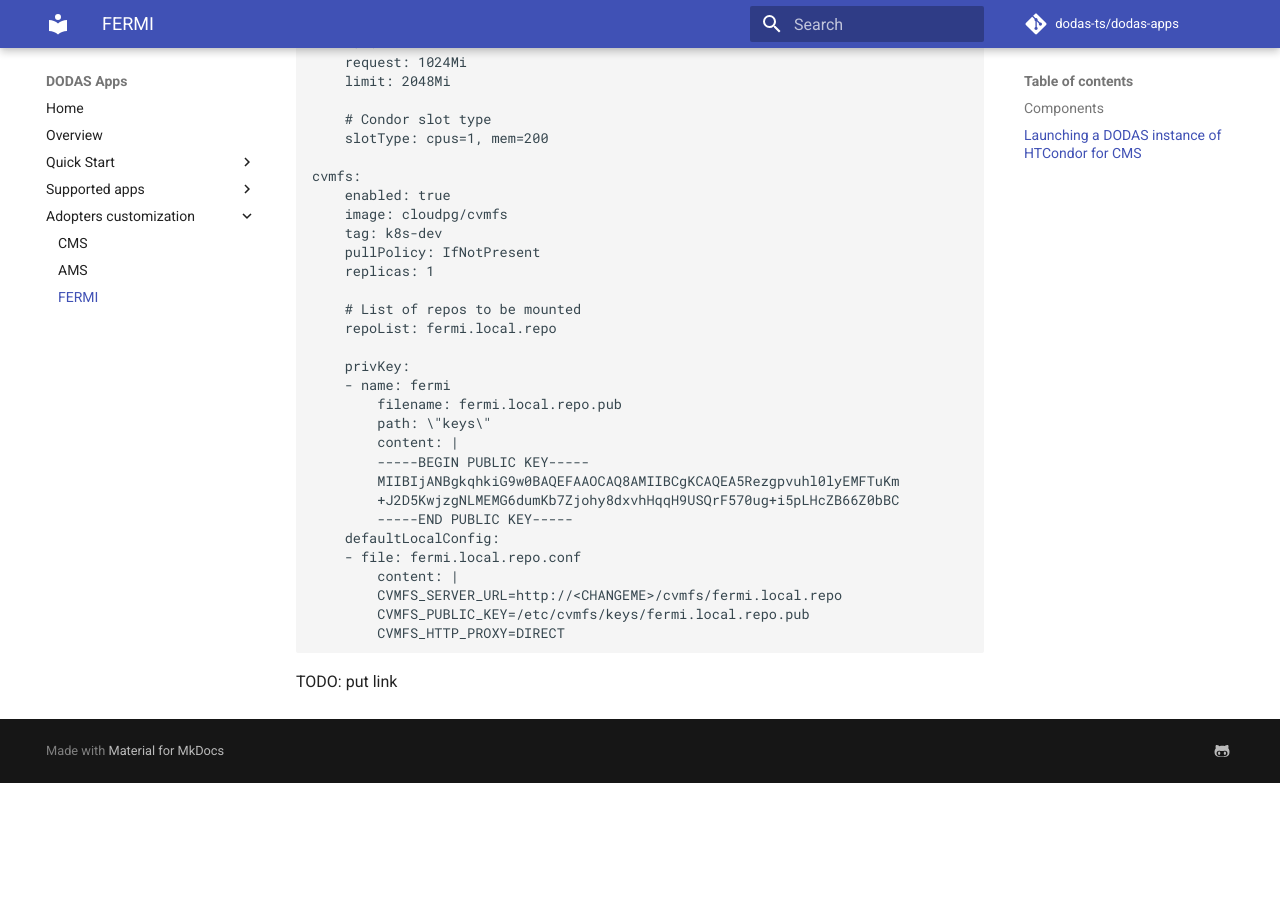
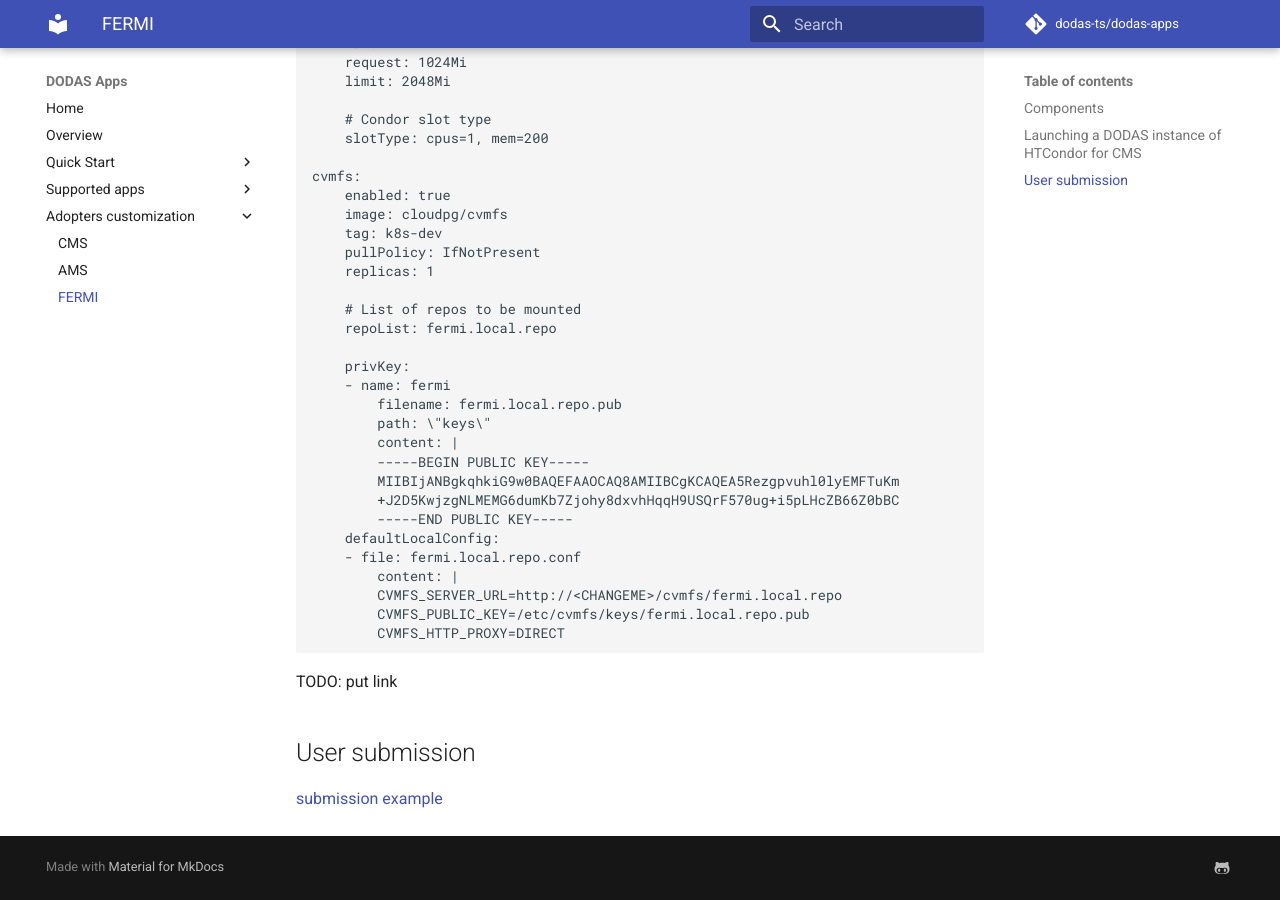
Before and after one commit to DODAS-TS/dodas-apps, an MkDocs documentation site: the page built from docs/community_fermi.md, in a window 1280 px wide and 900 px high, scrolled down 2173 px. Built offline with MkDocs 1.6.1 and Material for MkDocs 9.7.7, drawn with Linux system fonts in a browser that asks for light colours; comment, search, counter and statistics services are not loaded; before the commit the page ends 2956 px from its top, so only the background shows below that.

```diff
--- a/docs/community_fermi.md
+++ b/docs/community_fermi.md
@@ -137,3 +137,8 @@
 
 
 TODO: put link
+
+
+## User submission
+
+[submission example](https://gist.github.com/dciangot/3a280266440742982d94df8f5d26a165)
--- a/mkdocs.yml
+++ b/mkdocs.yml
@@ -30,6 +30,9 @@
     - Spark + Jupyter:
       - Using INFN facility: "quick-start-community.md"
       - Standalone setup: "quick-start.md"
+    #- XCache on k8s:
+    #- Multi-user MINIO object storage:
+    #- Multi-user JupyterHub on K8s:
   - Adopters customization:
     - CMS: "community_cms.md"
     - AMS: "community_ams.md"
```
Also changed, not shown: 4 other files.
